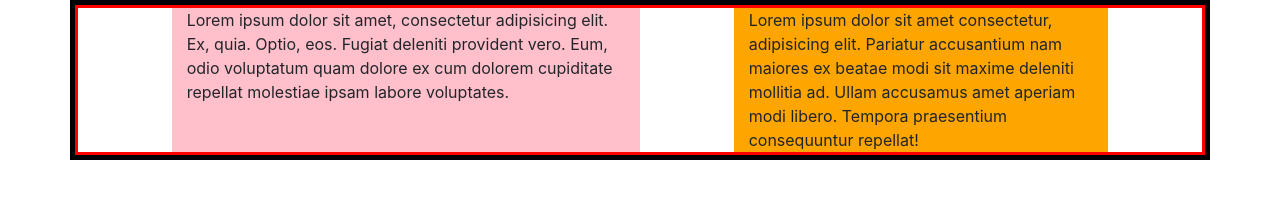
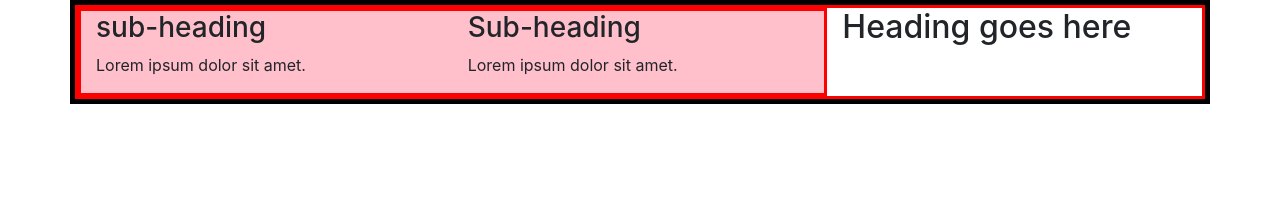
Before and after one commit to Abdulmuqtdar/learnbootstrap, a plain HTML site: page Learn Bootstrap/index.html in a window 1280 px wide. Drawn offline with Linux system fonts and the light colour scheme.

Commit message:
Nesting
Nesting in bootstrap

```diff
--- a/Learn Bootstrap/css/style.css
+++ b/Learn Bootstrap/css/style.css
@@ -13,3 +13,6 @@
 .blue{
     background: #007bff;
 }
+.green{
+    background: yellowgreen;
+}
--- a/Learn Bootstrap/index.html
+++ b/Learn Bootstrap/index.html
@@ -14,17 +14,19 @@
   <body>
     <div class="container">
       <div class="row">
-        <div class="offset-md-1 col-5 pink">
-          Lorem ipsum dolor sit amet, consectetur adipisicing elit. Ex, quia.
-          Optio, eos. Fugiat deleniti provident vero. Eum, odio voluptatum quam
-          dolore ex cum dolorem cupiditate repellat molestiae ipsam labore
-          voluptates.
+        <div class="col-md-8" pink>
+
+          <div class="row">
+            <div class="col-md-6 pink"><h3>sub-heading</h3>
+            <p>Lorem ipsum dolor sit amet.</p></div>
+            <div class="col-md-6 pink">
+              <h3>Sub-heading</h3>
+              <p>Lorem ipsum dolor sit amet.</p>
+            </div>
+          </div>
         </div>
-        <div class="offset-md-1 col-4 orange">
-          Lorem ipsum dolor sit amet consectetur, adipisicing elit. Pariatur
-          accusantium nam maiores ex beatae modi sit maxime deleniti mollitia
-          ad. Ullam accusamus amet aperiam modi libero. Tempora praesentium
-          consequuntur repellat!
+        <div class="col-md-4">
+          <h2>Heading goes here</h2>
         </div>
       </div>
     </div>
```
